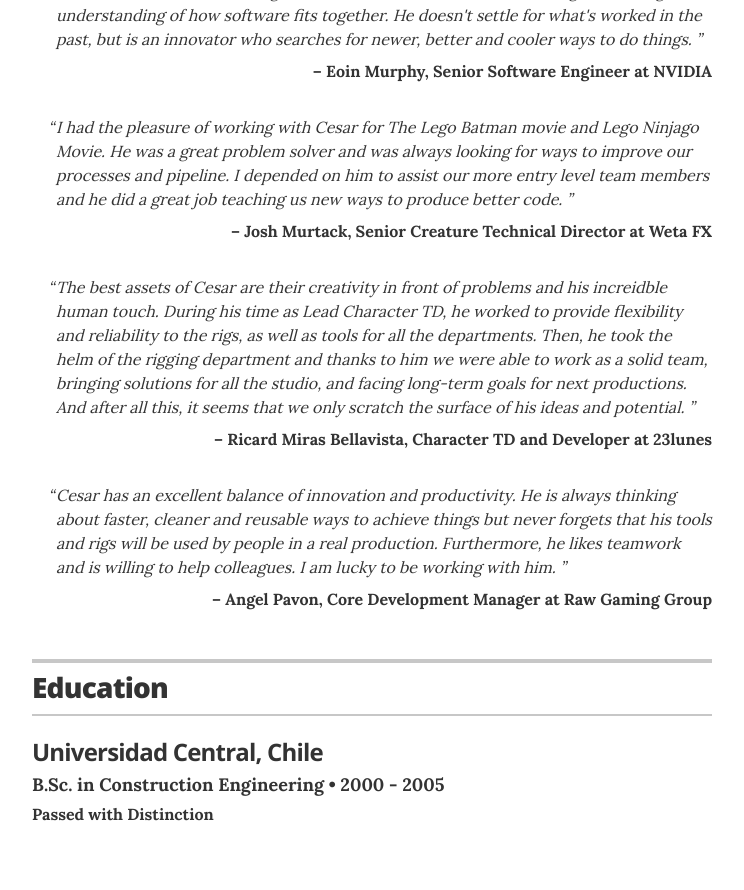
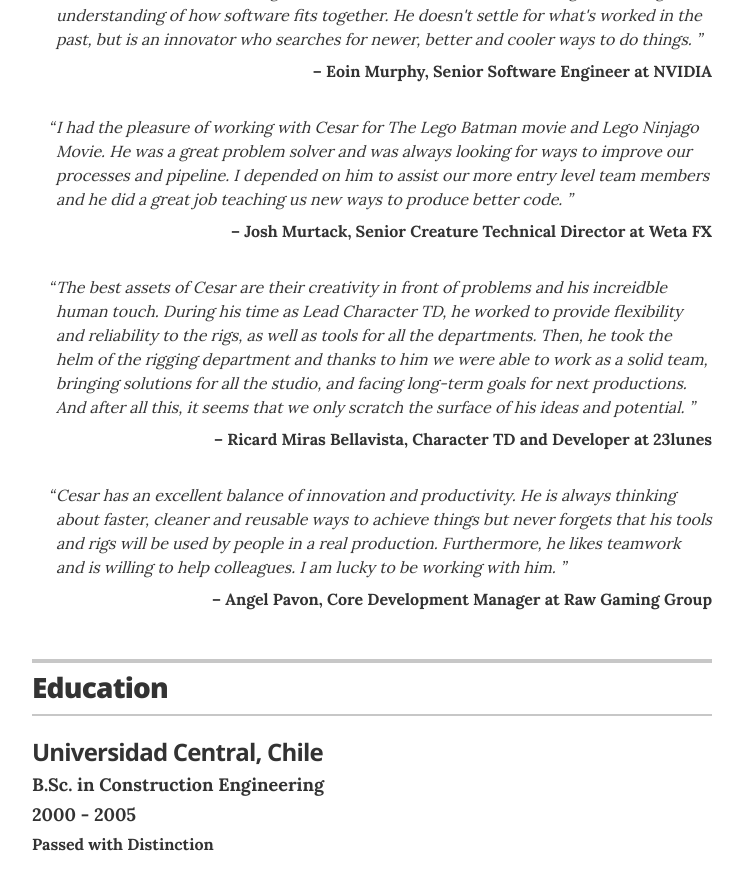
Before and after one commit to csaez/csaez.github.io, a Jekyll site: the page built from index.html, in a window 1280 px wide and 900 px high, scrolled down 3133 px. Shown: the top 890 px of the window, without its empty margins (268-1012 px from the left). Built offline with Jekyll 4.4.1, drawn with Linux system fonts in a browser that asks for light colours; some of the changed text lies outside the part shown.

Commit message:
fix: consistency on sections

```diff
--- a/_data/experience.yml
+++ b/_data/experience.yml
@@ -12,7 +12,7 @@
 
 - company: Foundry, London
   position: Lead Research Engineer, AI
-  duration: 2022 - Jul 2025
+  duration: Jul 2022 - Jul 2025
   summary: |
     <ul>
       <!--Lead with headline role-->
--- a/_layouts/resume.html
+++ b/_layouts/resume.html
@@ -118,7 +118,8 @@
         {% for education in site.data.education %}
         <div class="resume-item" itemscope itemprop="alumniOf" itemtype="http://schema.org/CollegeOrUniversity">
           <h3 class="resume-item-title" itemprop="name">{{ education.uni }}</h3>
-          <h4 class="resume-item-details group" itemprop="description">{{ education.degree }} &bull; {{ education.year }}</h4>
+          <h4 class="resume-item-details group" itemprop="description">{{ education.degree }}</h4>
+          <h4 class="resume-item-details group" itemprop="description">{{ education.year }}</h4>
           <h5 class="resume-item-details award-title" itemprop="description">{{ education.award }}</h5>
           <p class="resume-item-copy" itemprop="description">
             <ul class="resume-item-list">
```
